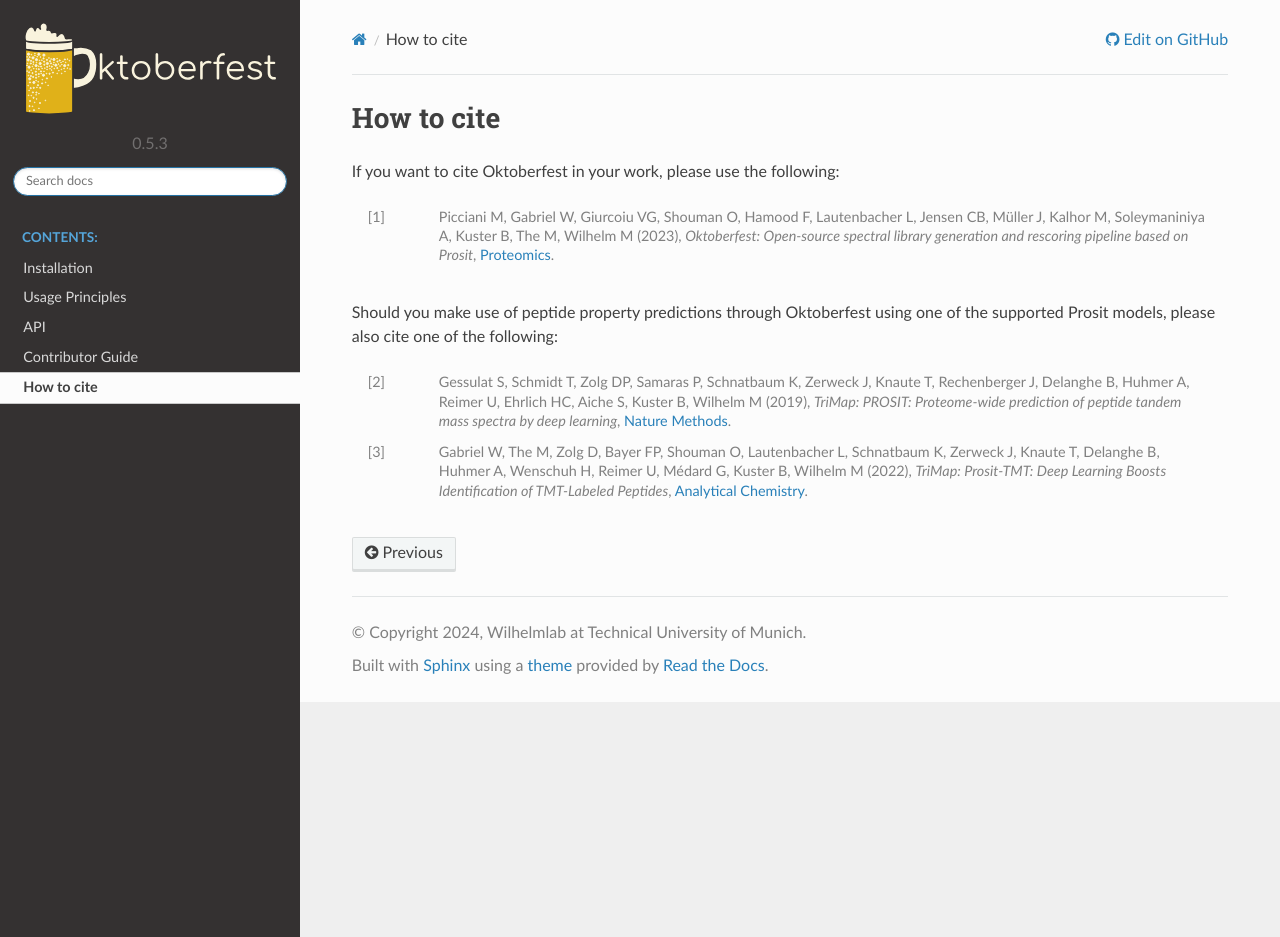
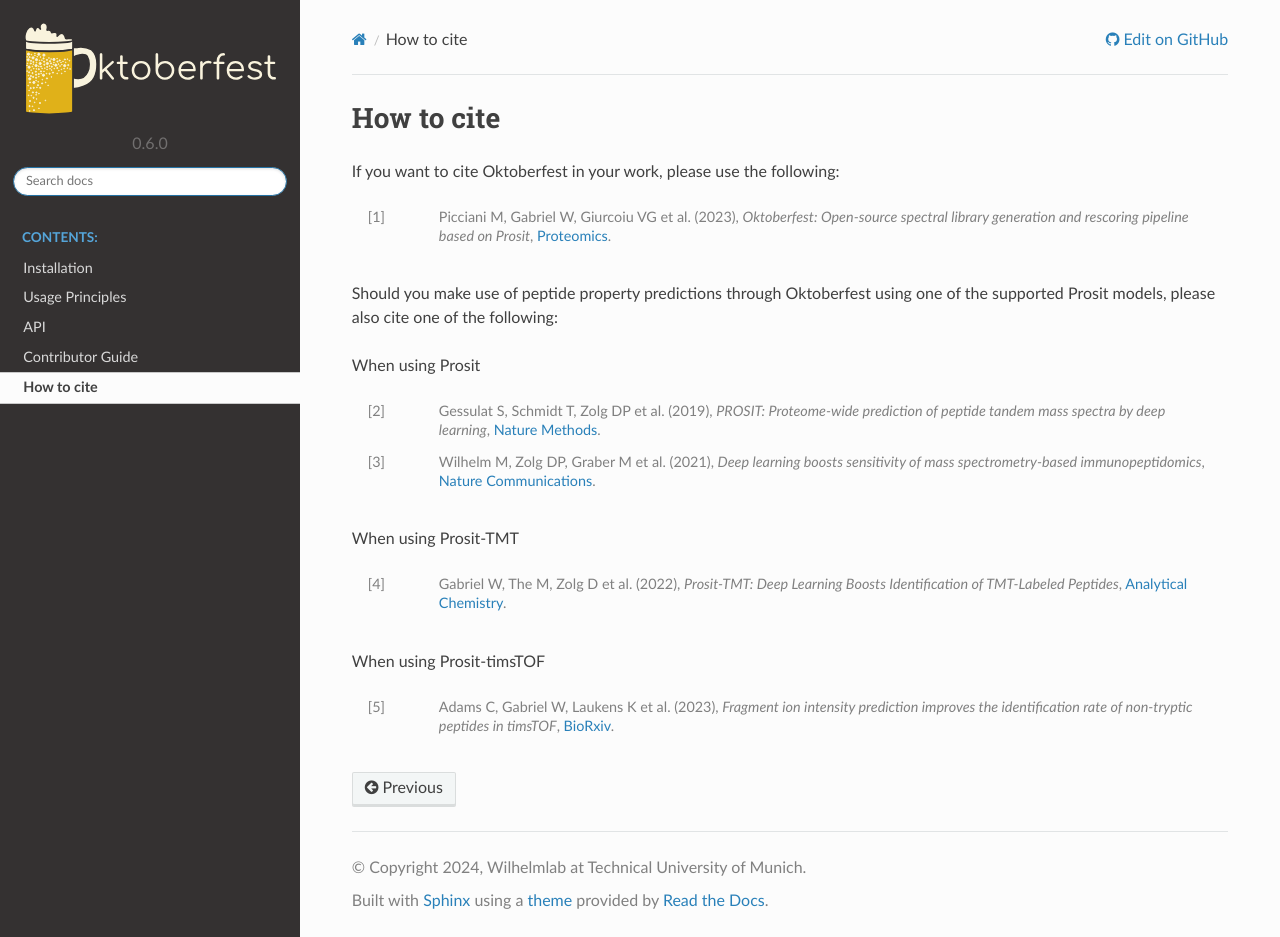
Before and after one commit to wilhelm-lab/oktoberfest, a Sphinx documentation site: the page built from docs/reference.rst, in a window 1280 px wide and 937 px high. Built offline with Sphinx 7.4.7 and the Read the Docs theme 2.0.0, drawn with Linux system fonts in a browser that asks for light colours.

Commit message:
added 0.6.0 to news, fixed tables, added reference

```diff
--- a/docs/_static/custom_cookietemple.css
+++ b/docs/_static/custom_cookietemple.css
@@ -35,6 +35,11 @@ table.align-default {
     margin-left: 0;
 }
 
+.wy-table-responsive table th p,
+.wy-table-responsive table td p {
+    white-space: normal;
+}
+
 .autosummary {
     margin-left: 0 !important;
 }
--- a/docs/conf.py
+++ b/docs/conf.py
@@ -54,9 +54,9 @@ copyright = f"{datetime.now():%Y}, Wilhelmlab at Technical University of Munich"
 # the built documents.
 #
 # The short X.Y version.
-version = "0.5.3"
+version = "0.6.0"
 # The full version, including alpha/beta/rc tags.
-release = "0.5.3"
+release = "0.6.0"
 
 # The language for content autogenerated by Sphinx. Refer to documentation
 # for a list of supported languages.
--- a/docs/reference.rst
+++ b/docs/reference.rst
@@ -3,16 +3,30 @@ How to cite
 
 If you want to cite Oktoberfest in your work, please use the following:
 
-.. [1] Picciani M, Gabriel W, Giurcoiu VG, Shouman O, Hamood F, Lautenbacher L, Jensen CB, Müller J, Kalhor M, Soleymaniniya A, Kuster B, The M, Wilhelm M (2023),
+.. [1] Picciani M, Gabriel W, Giurcoiu VG et al. (2023),
     *Oktoberfest: Open-source spectral library generation and rescoring pipeline based on Prosit*,
     `Proteomics <https://doi.org/10.1002/pmic.202300112>`__.
 
 Should you make use of peptide property predictions through Oktoberfest using one of the supported Prosit models, please also cite one of the following:
 
-.. [2] Gessulat S, Schmidt T, Zolg DP, Samaras P, Schnatbaum K, Zerweck J, Knaute T, Rechenberger J, Delanghe B, Huhmer A, Reimer U, Ehrlich HC, Aiche S, Kuster B, Wilhelm M (2019),
-    *TriMap: PROSIT: Proteome-wide prediction of peptide tandem mass spectra by deep learning*,
+When using Prosit
+
+.. [2] Gessulat S, Schmidt T, Zolg DP et al. (2019),
+    *PROSIT: Proteome-wide prediction of peptide tandem mass spectra by deep learning*,
     `Nature Methods <https://doi.org/10.1038/s41592-019-0426-7>`__.
 
-.. [3] Gabriel W, The M, Zolg D, Bayer FP, Shouman O, Lautenbacher L, Schnatbaum K, Zerweck J, Knaute T, Delanghe B, Huhmer A, Wenschuh H, Reimer U, Médard G, Kuster B, Wilhelm M (2022),
-    *TriMap: Prosit-TMT: Deep Learning Boosts Identification of TMT-Labeled Peptides*,
+.. [3] Wilhelm M, Zolg DP, Graber M et al. (2021),
+    *Deep learning boosts sensitivity of mass spectrometry-based immunopeptidomics*,
+    `Nature Communications <https://doi.org/10.1038/s41467-021-23713-9>`__.
+
+When using Prosit-TMT
+
+.. [4] Gabriel W, The M, Zolg D et al. (2022),
+    *Prosit-TMT: Deep Learning Boosts Identification of TMT-Labeled Peptides*,
     `Analytical Chemistry <https://doi.org/10.1021/acs.analchem.1c05435>`__.
+
+When using Prosit-timsTOF
+
+.. [5] Adams C, Gabriel W, Laukens K et al. (2023),
+    *Fragment ion intensity prediction improves the identification rate of non-tryptic peptides in timsTOF*,
+    `BioRxiv <https://doi.org/10.1101/2023.07.17.549401>`__.
```
Also changed, not shown: ReadMe.md (+14 -4 lines), docs/news.rst (+7 -0 lines).
